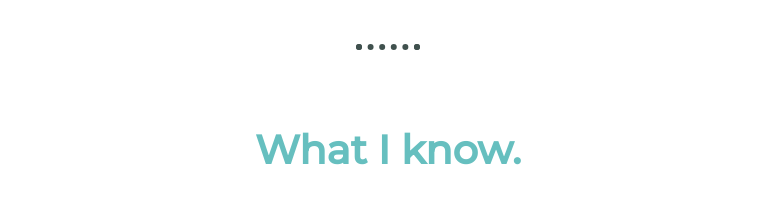
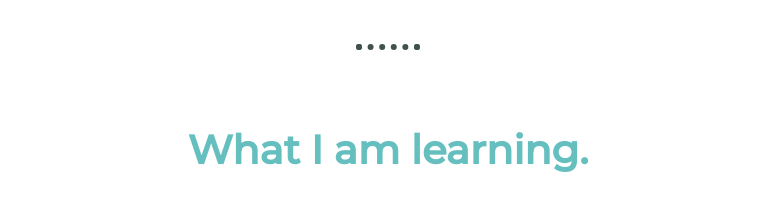
Before and after one commit to manas311/website, a plain HTML site: page index.html in a window 1280 px wide. Shown: the part 1360-1565 px from the top of the page, without its empty margins (252-1027 px from the left). Drawn offline with Linux system fonts and the light colour scheme.

Commit message:
Update index.html

```diff
--- a/index.html
+++ b/index.html
@@ -28,7 +28,7 @@
     </div>
     <hr>
     <div class="skills">
-      <h2>What I know.</h2>
+      <h2>What I am learning.</h2>
       <div>
         <h3>Front End</h3>
         <a target="_blank" href="https://www.w3schools.com/html/default.asp"><img class="skill_img" src="https://www.flaticon.com/svg/static/icons/svg/919/919827.svg" alt="HTML5"></a>
```
